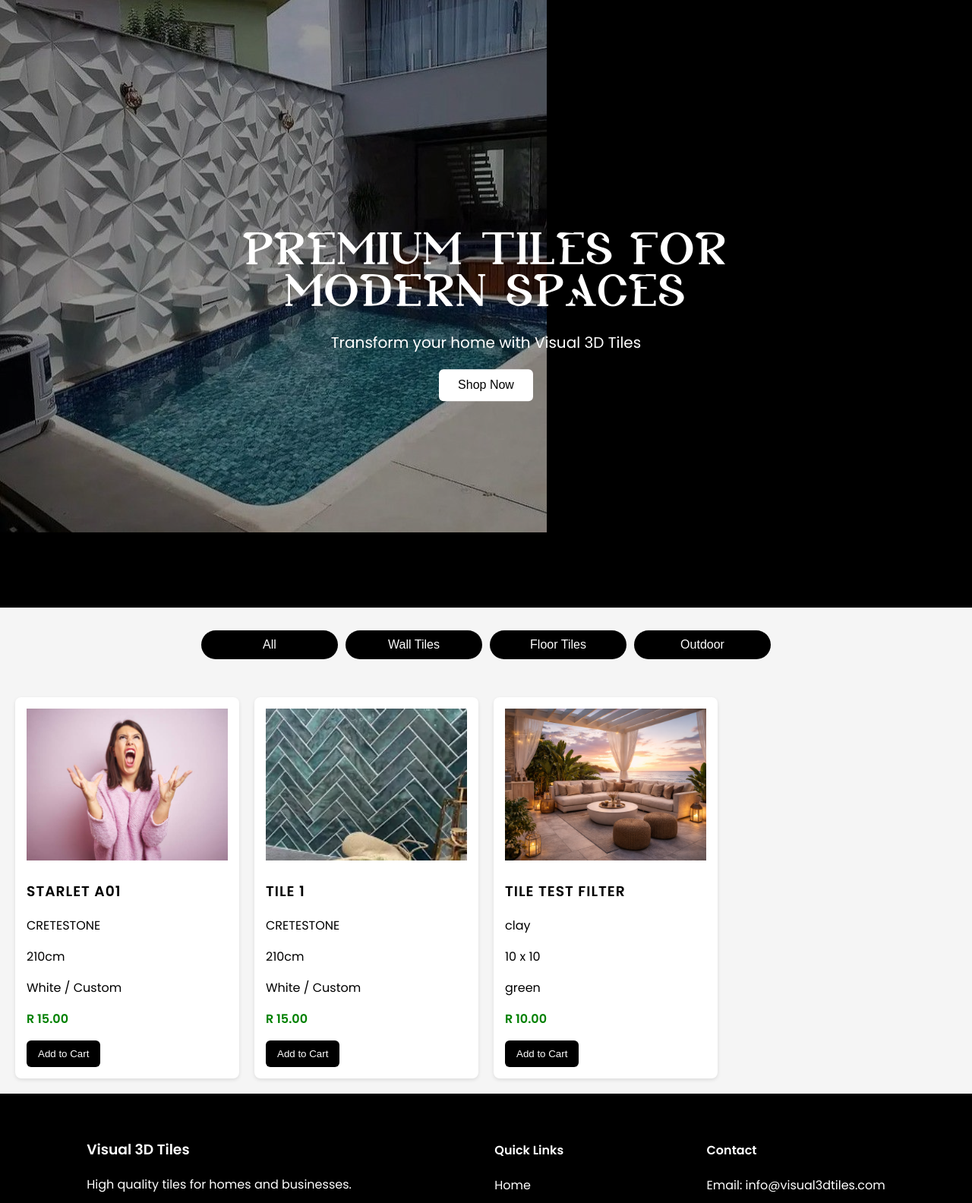
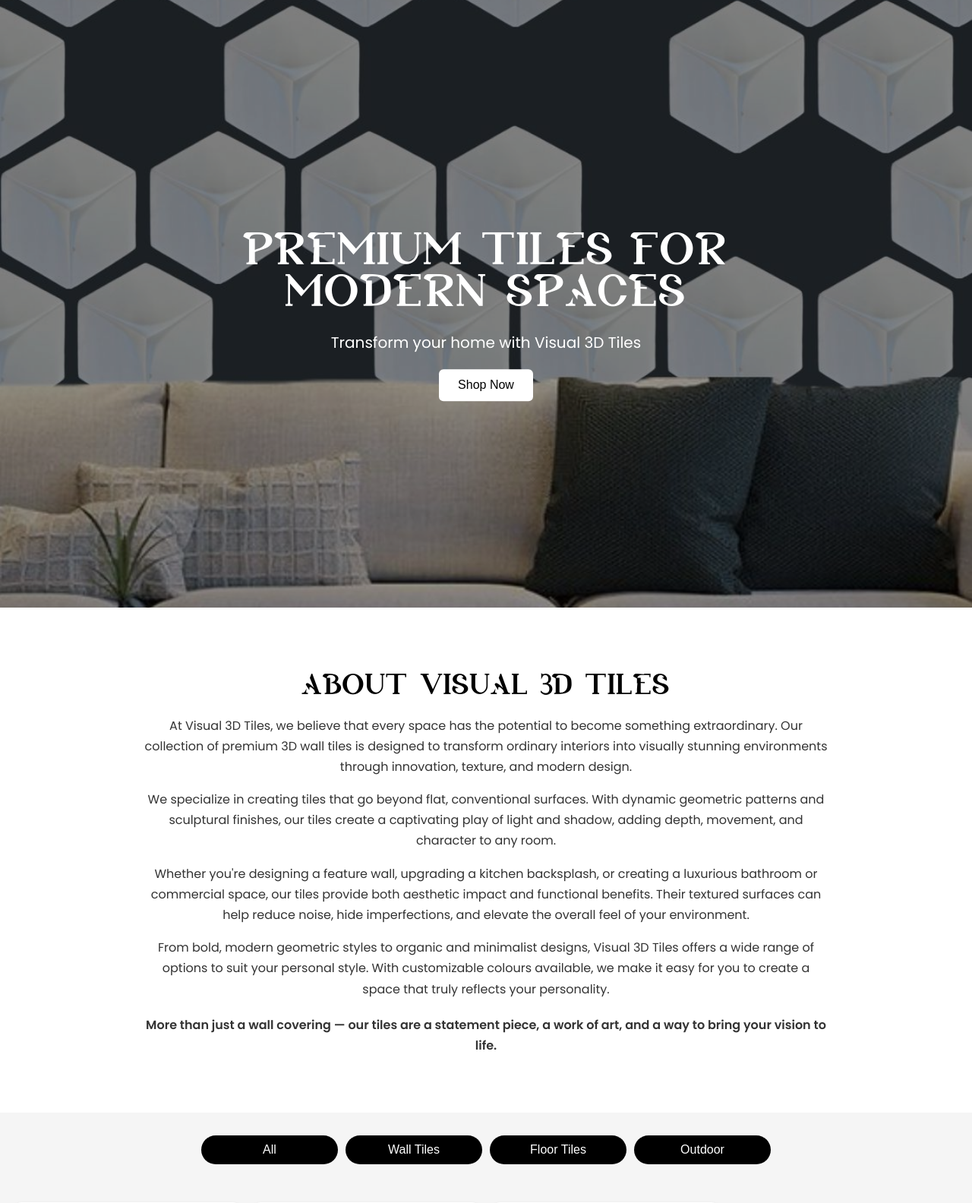
Before and after one commit to Saffah1910/visual-3d-tiles, a Django app: page / in a window 1280 px wide. Shown: the part 55-1639 px from the top of the page at 76% size. Run offline with Django 5.2, Linux system fonts and the light colour scheme; data comes from the database, SQL or seed files in the repository.

```diff
--- a/store/models.py
+++ b/store/models.py
@@ -15,7 +15,7 @@ class Product(models.Model):
     material = models.CharField(max_length=100)
     dimensions = models.CharField(max_length=100)
     colors = models.CharField(max_length=200)
-    description = models.TextField()
+    description = models.TextField(blank=True, null=True)
     image = models.ImageField(upload_to='products/')
 
     category = models.CharField(
@@ -27,27 +27,60 @@ class Product(models.Model):
     def __str__(self):
         return self.name
 
+# class Order(models.Model):
+#     full_name = models.CharField(max_length=200)
+#     email = models.EmailField()
+#     address = models.TextField()
+#     total = models.DecimalField(max_digits=10, decimal_places=2)
+#     created_at = models.DateTimeField(auto_now_add=True)
+#     paid = models.BooleanField(default=False)
+
+#     def __str__(self):
+#         return f"Order #{self.id}"
+
 class Order(models.Model):
-    full_name = models.CharField(max_length=200)
+    STATUS_CHOICES = [
+        ('pending', 'Payment Pending'),
+        ('paid', 'Paid'),
+        ('completed', 'Completed'),
+    ]
+
+    customer_name = models.CharField(max_length=200)
+    phone = models.CharField(max_length=20, blank=True, null=True)
     email = models.EmailField()
     address = models.TextField()
-    total = models.DecimalField(max_digits=10, decimal_places=2)
+
+    total_price = models.DecimalField(max_digits=10, decimal_places=2)
+    status = models.CharField(max_length=20, choices=STATUS_CHOICES, default='pending')
+
     created_at = models.DateTimeField(auto_now_add=True)
-    paid = models.BooleanField(default=False)
 
     def __str__(self):
-        return f"Order #{self.id}"
+        return f"Order #{self.id} - {self.customer_name}"
 
 
 class OrderItem(models.Model):
-    order = models.ForeignKey(
-        Order,
-        on_delete=models.CASCADE,
-        related_name='items'
-    )
-    product = models.ForeignKey(Product, on_delete=models.CASCADE)
-    price = models.DecimalField(max_digits=8, decimal_places=2)
-    quantity = models.PositiveIntegerField()
+    order = models.ForeignKey(Order, on_delete=models.CASCADE)
+    product_name = models.CharField(max_length=200)
+    price = models.DecimalField(max_digits=10, decimal_places=2)
+    quantity = models.IntegerField()
+
+# class OrderItem(models.Model):
+#     order = models.ForeignKey(Order, on_delete=models.CASCADE)
+#     product = models.ForeignKey(Product, on_delete=models.CASCADE)
+#     quantity = models.IntegerField()
+#     price = models.DecimalField(max_digits=8, decimal_places=2)
+
+
+# class OrderItem(models.Model):
+#     order = models.ForeignKey(
+#         Order,
+#         on_delete=models.CASCADE,
+#         related_name='items'
+#     )
+#     product = models.ForeignKey(Product, on_delete=models.CASCADE)
+#     price = models.DecimalField(max_digits=8, decimal_places=2)
+#     quantity = models.PositiveIntegerField()
 
     def __str__(self):
         return self.product.name
--- a/store/templates/store/product_list.html
+++ b/store/templates/store/product_list.html
@@ -257,6 +257,46 @@
             pointer-events: none;
         }
 
+        .mySlides {
+            width: 100%;
+            height: 100vh;
+        }
+
+        .mySlides img {
+            width: 100%;
+            height: 100%;
+            object-fit: cover;
+            /* 🔥 key line */
+        }
+
+        .about {
+            background: #fff;
+            padding: 60px 20px;
+        }
+
+        .about-container {
+            max-width: 900px;
+            margin: auto;
+            text-align: center;
+        }
+
+        .about h2 {
+            font-size: 32px;
+            margin-bottom: 20px;
+        }
+
+        .about p {
+            font-size: 16px;
+            line-height: 1.7;
+            margin-bottom: 15px;
+            color: #333;
+        }
+
+        .about .highlight {
+            font-weight: 600;
+            margin-top: 20px;
+        }
+
         /* Filters: Desktop buttons & Mobile dropdown */
         /* Desktop buttons container */
 
@@ -394,12 +434,52 @@
             <p>Transform your home with Visual 3D Tiles</p>
             <a href="#products"><button class="hero-btn">Shop Now</button></a>
         </div>
+        <div class="mySlides fade"><img src="/media/landing_page/IMG-20251102-WA0023.jpg"></div>
         <div class="mySlides fade"><img src="/media/landing_page/IMG-20260215-WA0004.jpg"></div>
-        <div class="mySlides fade"><img src="/media/landing_page/IMG-20260215-WA0022.jpg"></div>
+        <div class="mySlides fade"><img src="/media/landing_page/IMG-20260215-WA0021.jpg"></div>
         <div class="mySlides fade"><img src="/media/landing_page/IMG-20260215-WA0034.jpg"></div>
         <div class="mySlides fade"><img src="/media/landing_page/IMG-20260215-WA0044.jpg"></div>
         <div class="mySlides fade"><img src="/media/landing_page/IMG-20260215-WA0046.jpg"></div>
+        <div class="mySlides fade"><img src="/media/landing_page/IMG-20260215-WA0020.jpg"></div>
     </div>
+
+
+    <section class="about">
+        <div class="about-container">
+            <h2>About Visual 3D Tiles</h2>
+
+            <p>
+                At Visual 3D Tiles, we believe that every space has the potential to become something extraordinary.
+                Our collection of premium 3D wall tiles is designed to transform ordinary interiors into visually
+                stunning environments through innovation, texture, and modern design.
+            </p>
+
+            <p>
+                We specialize in creating tiles that go beyond flat, conventional surfaces. With dynamic
+                geometric patterns and sculptural finishes, our tiles create a captivating play of light and shadow,
+                adding depth, movement, and character to any room.
+            </p>
+
+            <p>
+                Whether you're designing a feature wall, upgrading a kitchen backsplash, or creating a luxurious
+                bathroom or commercial space, our tiles provide both aesthetic impact and functional benefits.
+                Their textured surfaces can help reduce noise, hide imperfections, and elevate the overall feel
+                of your environment.
+            </p>
+
+            <p>
+                From bold, modern geometric styles to organic and minimalist designs, Visual 3D Tiles offers
+                a wide range of options to suit your personal style. With customizable colours available,
+                we make it easy for you to create a space that truly reflects your personality.
+            </p>
+
+            <p class="highlight">
+                More than just a wall covering — our tiles are a statement piece, a work of art, and a way to
+                bring your vision to life.
+            </p>
+        </div>
+    </section>
+
 
     <!-- Filters -->
     <div class="filters buttons-filter">
--- a/store/urls.py
+++ b/store/urls.py
@@ -9,8 +9,12 @@ urlpatterns = [
     path('remove/<int:product_id>/', views.remove_from_cart, name='remove_from_cart'),
     path('update/<int:product_id>/', views.update_cart, name='update_cart'),
 
+
     path('checkout/', views.checkout, name='checkout'),
+    path('order-success/<int:order_id>/', views.order_success, name='order_success'),
+    # path('checkout/', views.checkout, name='checkout'),
     path('pay/<int:order_id>/', views.payment, name='payment'),
 
     path('product/<int:id>/', views.product_detail, name='product_detail'),
+    path('place_order/', views.place_order, name='place_order'),
 ]
--- a/store/views.py
+++ b/store/views.py
@@ -79,55 +79,107 @@ def update_cart(request, product_id):
     return redirect('view_cart')
 
 
+# def checkout(request):
+#     cart = request.session.get('cart', {})
+
+#     if not cart:
+#         return redirect('product_list')
+
+#     items = []
+#     total = 0
+
+#     for product_id, quantity in cart.items():
+#         product = Product.objects.get(id=product_id)
+#         subtotal = product.price * quantity
+#         total += subtotal
+
+#         items.append({
+#             'product': product,
+#             'quantity': quantity,
+#             'subtotal': subtotal
+#         })
+
+#     if request.method == 'POST':
+#         name = request.POST['name']
+#         email = request.POST['email']
+#         address = request.POST['address']
+
+#         order = Order.objects.create(
+#             full_name=name,
+#             email=email,
+#             address=address,
+#             total=total
+#         )
+
+#         for item in items:
+#             OrderItem.objects.create(
+#                 order=order,
+#                 product=item['product'],
+#                 price=item['product'].price,
+#                 quantity=item['quantity']
+#             )
+
+#         request.session['cart'] = {}
+
+#         return redirect('payment', order_id=order.id)
+
+
+#     return render(request, 'store/checkout.html', {
+#         'items': items,
+#         'total': total
+#     })
+
+
+
 def checkout(request):
     cart = request.session.get('cart', {})
 
-    if not cart:
-        return redirect('product_list')
+    products = Product.objects.filter(id__in=cart.keys())
 
-    items = []
     total = 0
+    cart_items = []
 
-    for product_id, quantity in cart.items():
-        product = Product.objects.get(id=product_id)
-        subtotal = product.price * quantity
-        total += subtotal
+    for product in products:
+        quantity = cart[str(product.id)]
+        total += product.price * quantity
 
-        items.append({
+        cart_items.append({
             'product': product,
             'quantity': quantity,
-            'subtotal': subtotal
+            'subtotal': product.price * quantity
         })
 
-    if request.method == 'POST':
-        name = request.POST['name']
-        email = request.POST['email']
-        address = request.POST['address']
+    if request.method == "POST":
+        name = request.POST.get('name')
+        phone = request.POST.get('phone')
+        address = request.POST.get('address')
 
         order = Order.objects.create(
-            full_name=name,
-            email=email,
+            customer_name=name,
+            phone=phone,
             address=address,
-            total=total
+            total_price=total
         )
 
-        for item in items:
+        for item in cart_items:
             OrderItem.objects.create(
                 order=order,
                 product=item['product'],
-                price=item['product'].price,
-                quantity=item['quantity']
+                quantity=item['quantity'],
+                price=item['product'].price
             )
 
+        # clear cart
         request.session['cart'] = {}
 
-        return redirect('payment', order_id=order.id)
+        return redirect('order_success', order_id=order.id)
+
+    return render(request, 'store/checkout.html', {
+        'cart_items': cart_items,
+        'total': total
+    })
 
 
-    return render(request, 'store/checkout.html', {
-        'items': items,
-        'total': total
-    })
 
 
 
@@ -166,3 +218,51 @@ def payment(request, order_id):
         "payfast_url": "https://sandbox.payfast.co.za/eng/process",
         "data": data
     })
+
+def place_order(request):
+    if request.method == "POST":
+        full_name = request.POST.get('full_name')
+        email = request.POST.get('email')
+        phone = request.POST.get('phone')
+        address = request.POST.get('address')
+
+        cart = request.session.get('cart', {})
+        total = 0
+
+        # Create order first
+        order = Order.objects.create(
+            customer_name=full_name,
+            email=email,
+            phone=phone,
+            address=address,
+            total_price=0
+        )
+
+        # Save cart items
+
+
+        for product_id, quantity in cart.items():
+            product = Product.objects.get(id=product_id)
+            price = product.price
+
+            total += price * quantity
+
+            OrderItem.objects.create(
+                order=order,
+                product_name=product.name,
+                price=price,
+                quantity=quantity
+            )
+
+        # Update total
+        order.total_price = total
+        order.save()
+
+        # ✅ Clear cart
+        request.session['cart'] = {}
+
+        return redirect('order_success', order_id=order.id)
+
+def order_success(request, order_id):
+    order = Order.objects.get(id=order_id)
+    return render(request, 'store/order_success.html', {'order': order})
```
Also changed, not shown: store/templates/store/checkout.html (+81 -53 lines), store/templates/store/order_success.html (added, +29 -0 lines), db.sqlite3, media/landing_page/IMG-20251102-WA0023.jpg (added), media/landing_page/IMG-20260215-WA0021.jpg (added), store/migrations/0005_remove_product_image2_remove_product_image3_and_more.py (added), store/migrations/0006_rename_full_name_order_customer_name_and_more.py (added).
